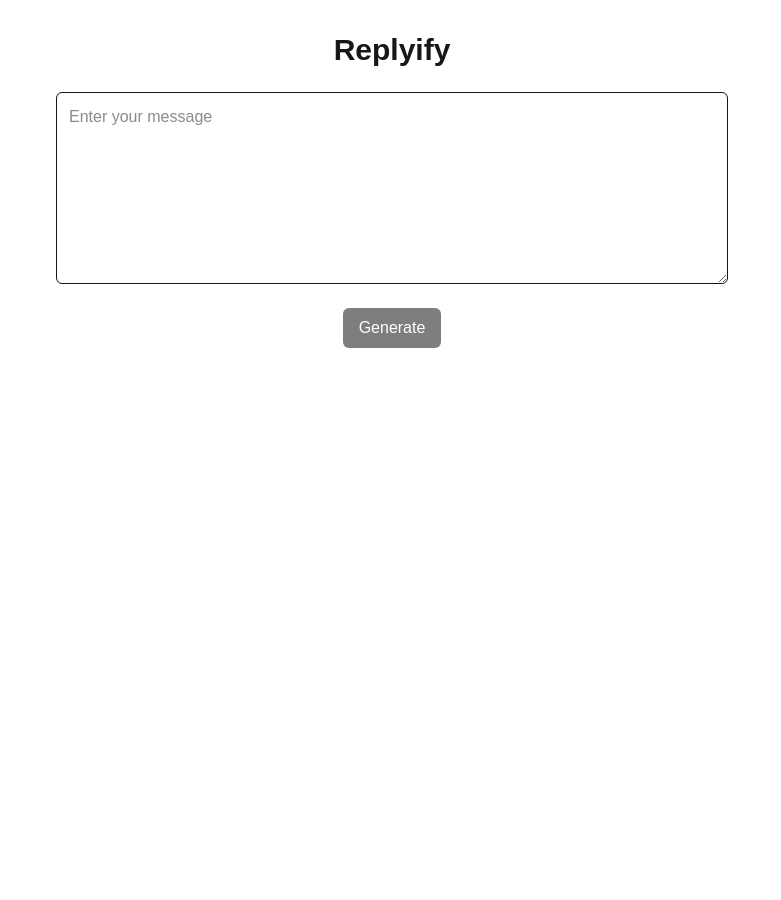
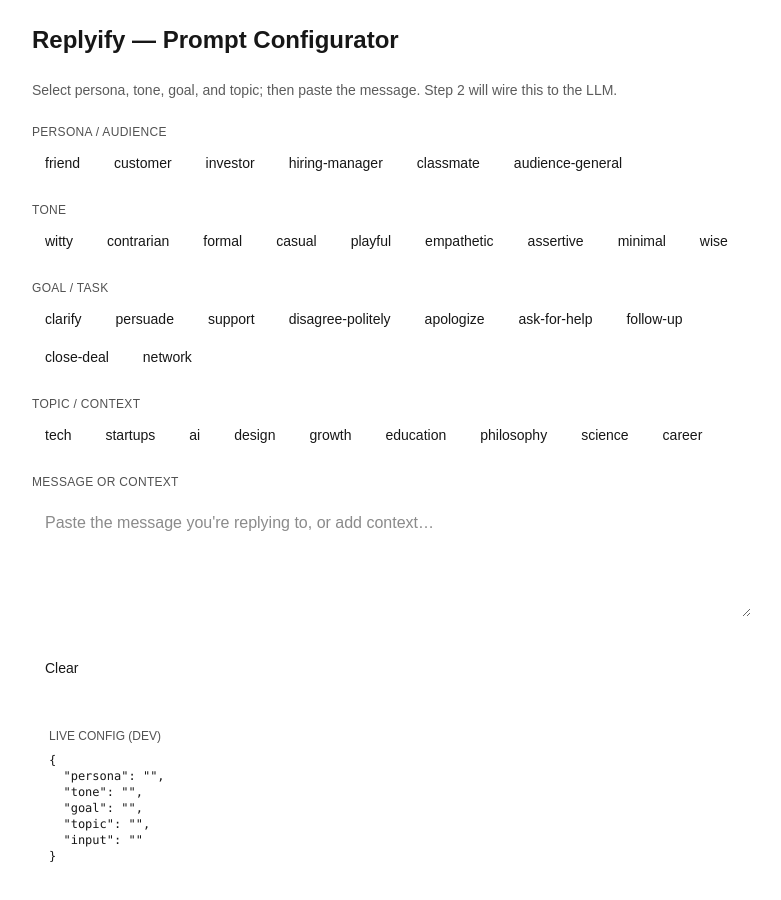
Before and after one commit to Shrysxs/replyify, a Next.js app: page / in a window 1280 px wide. Shown: the top 900 px of the page, without its empty margins (248-1029 px from the left). Before the commit the page ends 800 px from the top, so only its background shows below. Built offline with nearby package versions, Linux system fonts and the light colour scheme.

Commit message:
feat(ui): add prompt configurator with selectable chips (persona, tone, goal, topic) and message input

```diff
--- a/src/app/api/reply/route.ts
+++ b/src/app/api/reply/route.ts
@@ -30,12 +30,23 @@
 }) {
   const parts: string[] = [];
   if (typeof system === "string" && system.trim()) {
-    parts.push(`System:\n${system.trim()}`);
+    parts.push(system.trim());
+  } else {
+    parts.push(
+      "You are a helpful assistant. Use the provided context when available. Output only the answer, no role tags. Be concise and relevant."
+    );
   }
   if (typeof context === "string" && context.trim()) {
-    parts.push(`Context:\n${context.trim()}`);
+    parts.push(
+      `Context (authoritative, use this to answer):\n${context.trim()}`
+    );
+    parts.push(
+      `Task:\n${prompt}\n\nConstraints:\n- Base your answer strictly on the context above.\n- If the context lacks the information, say you don't know.\n- No preambles; just the answer.`
+    );
+  } else {
+    // No context supplied; still answer succinctly
+    parts.push(prompt);
   }
-  parts.push(`User:\n${prompt}`);
   return parts.join("\n\n");
 }
 
--- a/src/app/page.tsx
+++ b/src/app/page.tsx
@@ -1,60 +1,28 @@
 "use client";
-import { useState } from "react";
+import * as React from "react";
+import PromptConfigurator from "@/components/prompt/PromptConfigurator";
+import type { PromptConfig } from "@/config/promptOptions";
 
 export default function Home() {
-  const [prompt, setPrompt] = useState("");
-  const [result, setResult] = useState("");
-  const [loading, setLoading] = useState(false);
-  const [error, setError] = useState<string | null>(null);
-
-  async function handleGenerate() {
-    try {
-      setLoading(true);
-      setError(null);
-      setResult("");
-      const res = await fetch("/api/reply", {
-        method: "POST",
-        headers: { "Content-Type": "application/json" },
-        body: JSON.stringify({ prompt }),
-      });
-      if (!res.ok) {
-        const text = await res.text();
-        throw new Error(text || `Request failed: ${res.status}`);
-      }
-      const data = await res.json();
-      setResult(typeof data?.text === "string" && data.text.trim() ? data.text : "No response");
-    } catch (e: unknown) {
-      const message = e instanceof Error ? e.message : "Something went wrong";
-      setError(message);
-    } finally {
-      setLoading(false);
-    }
-  }
+  const [config, setConfig] = React.useState<PromptConfig>({
+    persona: "",
+    tone: "",
+    goal: "",
+    topic: "",
+    input: "",
+  });
 
   return (
-    <div className="min-h-screen p-8 flex flex-col gap-6 items-center">
-      <h1 className="text-3xl font-semibold">Replyify</h1>
-
-      <textarea
-        className="w-full max-w-2xl h-48 p-3 border rounded-md bg-transparent"
-        value={prompt}
-        onChange={(e) => setPrompt(e.target.value)}
-        placeholder="Enter your message"
-      />
-
-      <button
-        className="px-4 py-2 rounded-md bg-black text-white disabled:opacity-50"
-        onClick={handleGenerate}
-        disabled={loading || !prompt.trim()}
-      >
-        {loading ? "Generating..." : "Generate"}
-      </button>
-
-      {error && (
-        <p className="text-red-500 text-sm max-w-2xl break-words">{error}</p>
-      )}
-
-      <p className="max-w-2xl whitespace-pre-wrap">{result}</p>
-    </div>
+    <main className="mx-auto max-w-3xl p-6 space-y-6">
+      <h1 className="text-2xl font-semibold">Replyify — Prompt Configurator</h1>
+      <p className="opacity-70 text-sm">
+        Select persona, tone, goal, and topic; then paste the message. Step 2 will wire this to the LLM.
+      </p>
+      <PromptConfigurator onChange={setConfig} />
+      <div className="rounded-xl border border-white/10 p-4">
+        <div className="text-xs uppercase opacity-75 mb-2">Live Config (dev)</div>
+        <pre className="text-xs overflow-auto">{JSON.stringify(config, null, 2)}</pre>
+      </div>
+    </main>
   );
 }
--- /dev/null
+++ b/src/components/prompt/OptionsGroup.tsx
@@ -0,0 +1,31 @@
+"use client";
+import * as React from "react";
+import { Chip } from "../ui/Chip";
+
+type Props = {
+  title: string;
+  options: string[];
+  value: string;
+  onChange: (val: string) => void;
+};
+
+export default function OptionsGroup({ title, options, value, onChange }: Props) {
+  return (
+    <div className="space-y-2">
+      <div className="text-xs uppercase tracking-wide opacity-75">{title}</div>
+      <div className="flex flex-wrap gap-2">
+        {options.map((opt) => {
+          const isSelected = value === opt;
+          return (
+            <Chip
+              key={opt}
+              label={opt}
+              selected={isSelected}
+              onClick={() => onChange(isSelected ? "" : opt)}
+            />
+          );
+        })}
+      </div>
+    </div>
+  );
+}
--- /dev/null
+++ b/src/components/prompt/PromptConfigurator.tsx
@@ -0,0 +1,73 @@
+"use client";
+import * as React from "react";
+import OptionsGroup from "./OptionsGroup";
+import { personas, tones, goals, topics, type PromptConfig } from "@/config/promptOptions";
+
+type Props = {
+  onChange?: (cfg: PromptConfig) => void;
+};
+
+export default function PromptConfigurator({ onChange }: Props) {
+  const [config, setConfig] = React.useState<PromptConfig>({
+    persona: "",
+    tone: "",
+    goal: "",
+    topic: "",
+    input: "",
+  });
+
+  React.useEffect(() => {
+    onChange?.(config);
+  }, [config, onChange]);
+
+  return (
+    <div className="space-y-6">
+      <OptionsGroup
+        title="Persona / Audience"
+        options={personas}
+        value={config.persona}
+        onChange={(persona) => setConfig((c) => ({ ...c, persona }))}
+      />
+      <OptionsGroup
+        title="Tone"
+        options={tones}
+        value={config.tone}
+        onChange={(tone) => setConfig((c) => ({ ...c, tone }))}
+      />
+      <OptionsGroup
+        title="Goal / Task"
+        options={goals}
+        value={config.goal}
+        onChange={(goal) => setConfig((c) => ({ ...c, goal }))}
+      />
+      <OptionsGroup
+        title="Topic / Context"
+        options={topics}
+        value={config.topic}
+        onChange={(topic) => setConfig((c) => ({ ...c, topic }))}
+      />
+
+      <div className="space-y-2">
+        <div className="text-xs uppercase tracking-wide opacity-75">Message or Context</div>
+        <textarea
+          value={config.input}
+          onChange={(e) => setConfig((c) => ({ ...c, input: e.target.value }))}
+          placeholder="Paste the message you're replying to, or add context…"
+          className="w-full min-h-[120px] rounded-xl border border-white/10 bg-transparent p-3 outline-none focus:ring-2 focus:ring-white/20"
+        />
+      </div>
+
+      <div className="flex items-center gap-2">
+        <button
+          type="button"
+          onClick={() =>
+            setConfig({ persona: "", tone: "", goal: "", topic: "", input: "" })
+          }
+          className="rounded-lg border border-white/10 px-3 py-2 text-sm hover:bg-white/5"
+        >
+          Clear
+        </button>
+      </div>
+    </div>
+  );
+}
--- /dev/null
+++ b/src/components/ui/Chip.tsx
@@ -0,0 +1,28 @@
+"use client";
+import * as React from "react";
+
+type ChipProps = {
+  label: string;
+  selected?: boolean;
+  onClick?: () => void;
+  className?: string;
+};
+
+export function Chip({ label, selected, onClick, className }: ChipProps) {
+  return (
+    <button
+      type="button"
+      onClick={onClick}
+      aria-pressed={selected}
+      className={[
+        "inline-flex items-center rounded-full border px-3 py-1 text-sm transition",
+        selected
+          ? "bg-white/10 dark:bg-white/10 border-white/20 ring-1 ring-white/20"
+          : "border-white/10 hover:bg-white/5",
+        className || "",
+      ].join(" ")}
+    >
+      {label}
+    </button>
+  );
+}
--- /dev/null
+++ b/src/config/promptOptions.ts
@@ -0,0 +1,52 @@
+export type PromptConfig = {
+  persona: string;
+  tone: string;
+  goal: string;
+  topic: string;
+  input: string;
+};
+
+export const personas = [
+  "friend",
+  "customer",
+  "investor",
+  "hiring-manager",
+  "classmate",
+  "audience-general",
+];
+
+export const tones = [
+  "witty",
+  "contrarian",
+  "formal",
+  "casual",
+  "playful",
+  "empathetic",
+  "assertive",
+  "minimal",
+  "wise",
+];
+
+export const goals = [
+  "clarify",
+  "persuade",
+  "support",
+  "disagree-politely",
+  "apologize",
+  "ask-for-help",
+  "follow-up",
+  "close-deal",
+  "network",
+];
+
+export const topics = [
+  "tech",
+  "startups",
+  "ai",
+  "design",
+  "growth",
+  "education",
+  "philosophy",
+  "science",
+  "career",
+];
--- a/src/lib/hf.ts
+++ b/src/lib/hf.ts
@@ -13,6 +13,13 @@
 type ChatChoice = { index?: number; message?: ChatMessage; finish_reason?: string };
 type ChatCompletion = { id?: string; object?: string; created?: number; model?: string; choices?: ChatChoice[] };
 
+// Tunables via env
+const TIMEOUT_MS = Number(process.env.HF_TIMEOUT_MS || 120_000);
+const MAX_NEW_TOKENS = Number(process.env.HF_MAX_NEW_TOKENS || 200);
+const MAX_TOKENS = Number(process.env.HF_MAX_TOKENS || 200); // for router
+const TEMPERATURE = Number(process.env.HF_TEMPERATURE || 0.7);
+const STOP_SEQS = (process.env.HF_STOP || "").split(",").map((s) => s.trim()).filter(Boolean);
+
 export async function generateText(prompt: string): Promise<string> {
   if (!HF_API_KEY) {
     throw new Error("HF_API_KEY/HF_API_TOKEN is not set in environment");
@@ -26,6 +33,9 @@
           model,
           messages: [{ role: "user", content: prompt }] as ChatMessage[],
           stream: false,
+          max_tokens: MAX_TOKENS,
+          temperature: TEMPERATURE,
+          ...(STOP_SEQS.length ? { stop: STOP_SEQS } : {}),
         };
         return axios.post(
           "https://router.huggingface.co/v1/chat/completions",
@@ -35,7 +45,7 @@
               Authorization: `Bearer ${HF_API_KEY}`,
               "Content-Type": "application/json",
             },
-            timeout: 60_000,
+            timeout: TIMEOUT_MS,
           }
         );
       }
@@ -45,8 +55,8 @@
         {
           inputs: prompt,
           parameters: {
-            max_new_tokens: 200,
-            temperature: 0.7,
+            max_new_tokens: MAX_NEW_TOKENS,
+            temperature: TEMPERATURE,
             return_full_text: false,
           },
           options: {
@@ -59,7 +69,7 @@
             Authorization: `Bearer ${HF_API_KEY}`,
             "Content-Type": "application/json",
           },
-          timeout: 60_000,
+          timeout: TIMEOUT_MS,
         }
       );
     };
@@ -77,7 +87,6 @@
         if (process.env.NODE_ENV !== "production") {
           try {
             const preview = typeof data === "string" ? data.slice(0, 200) : JSON.stringify(data).slice(0, 200);
-            // eslint-disable-next-line no-console
             console.debug("HF raw response preview:", preview);
           } catch {}
         }
@@ -127,6 +136,7 @@
         lastErr = e;
         const ax = e as AxiosError;
         const status = ax.response?.status ?? 0;
+        const code = (ax as AxiosError & { code?: string }).code ?? "";
         const body = ax.response?.data;
         // If 404/403, try fallback model if provided
         if ((status === 404 || status === 403) && process.env.HF_FALLBACK_MODEL) {
@@ -173,14 +183,13 @@
           }
           break; // don't retry more on 404/403 after fallback attempt
         }
-        // Retry on transient statuses
-        if ([429, 500, 502, 503, 504].includes(status) && attempt < maxAttempts - 1) {
+        // Retry on transient statuses or timeouts
+        if (([429, 500, 502, 503, 504].includes(status) || code === "ECONNABORTED") && attempt < maxAttempts - 1) {
           await backoff(attempt);
           continue;
         }
         // Non-retriable or exhausted
         const detailStr = typeof body === "string" ? body : JSON.stringify(body);
-        // eslint-disable-next-line no-console
         console.error("HF API error detail:", status, detailStr || ax.message);
         throw new Error(`HF API error (${status}): ${detailStr || ax.message}`);
       }
@@ -188,8 +197,8 @@
     throw lastErr instanceof Error ? lastErr : new Error(String(lastErr));
 
   } catch (error: unknown) {
-    const err = error as any;
-    const detail = err?.response?.data || err?.message || err;
+    const err = error as { response?: { data?: unknown }; message?: string } | unknown;
+    const detail = (err as { response?: { data?: unknown } })?.response?.data || (err as { message?: string })?.message || err;
     const detailStr = typeof detail === "string" ? detail : JSON.stringify(detail);
     throw new Error(`HF API error: ${detailStr}`);
   }
```
